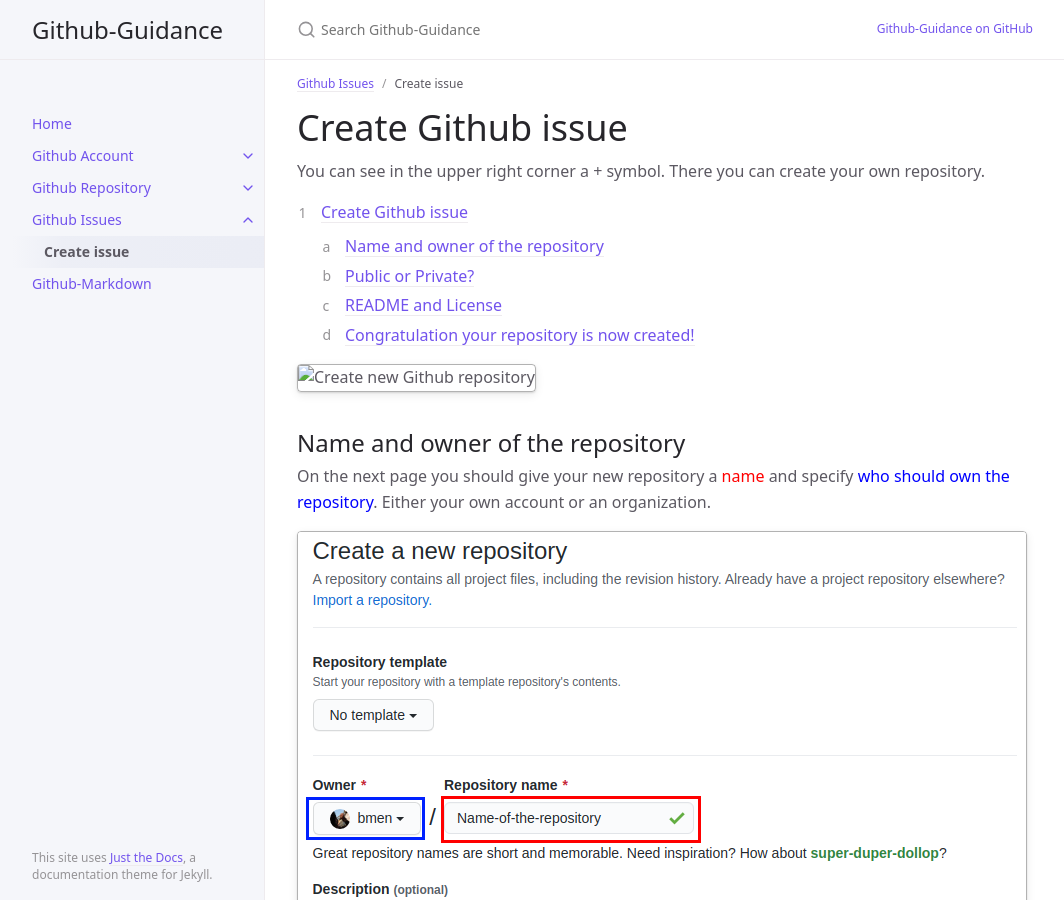
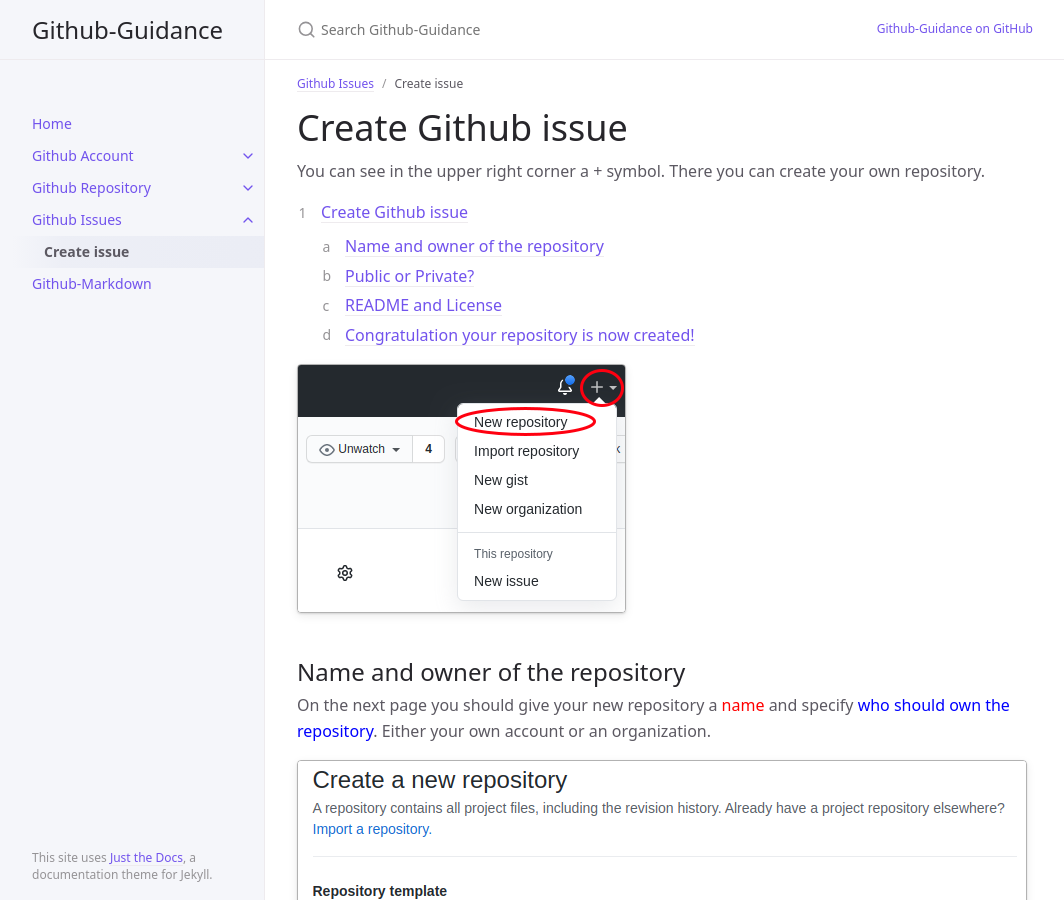
Before and after one commit to ASKnet-Open-Training/Github-Guidance, a Jekyll site: the page built from pages/github-issues/create-issue.md, in a window 1280 px wide and 900 px high. Shown: the whole window, without its empty margins (107-1171 px from the left). Built offline with Jekyll 4.4.1, drawn with Linux system fonts in a browser that asks for light colours.

Commit message:
trying with site.url

```diff
--- a/pages/github-issues/create-issue.md
+++ b/pages/github-issues/create-issue.md
@@ -11,7 +11,7 @@ You can see in the upper right corner a + symbol. There you can create your own
 1. TOC
 {:toc}
 
-![Create new Github repository](assets/images/github-repo-create-new-repo.png)
+![Create new Github repository]({{ site.url }}/assets/images/github-repo-create-new-repo.png)
 
 ## Name and owner of the repository
 
```
